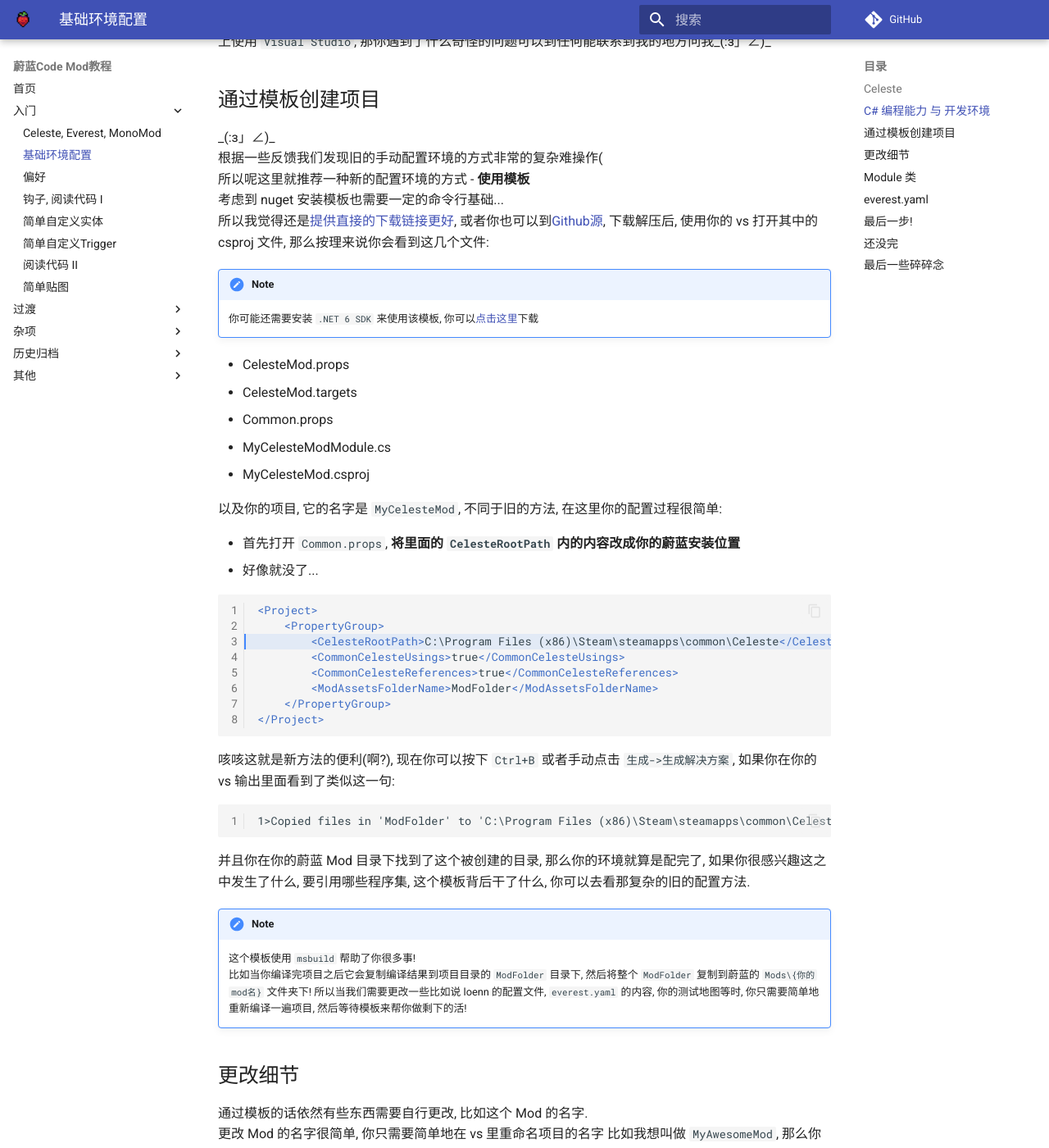
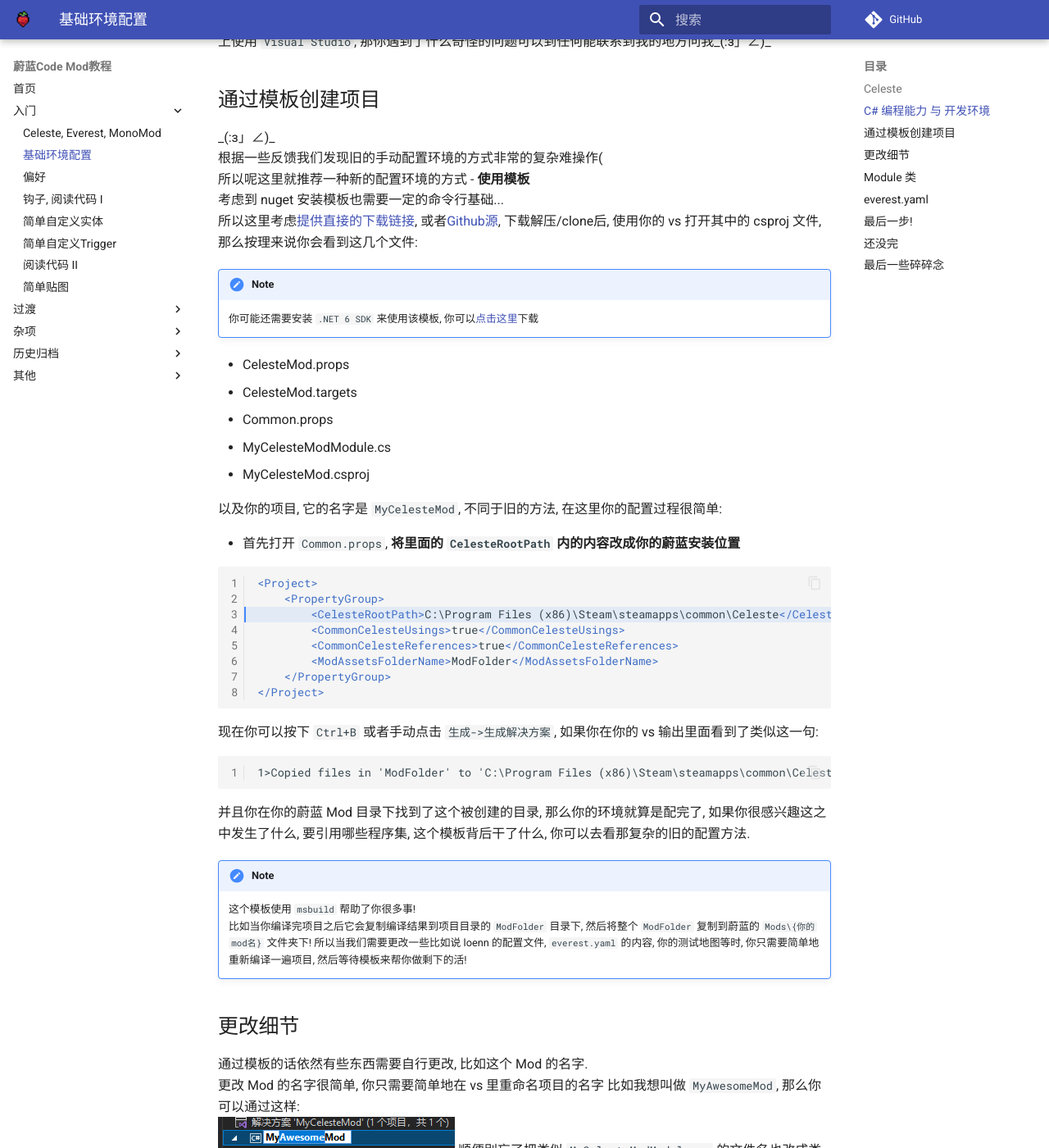
Before and after one commit to Saplonily/CelesteModTutorial, an MkDocs documentation site: the page built from docs/begin/basic_env.md, in a window 1280 px wide and 1400 px high, scrolled down 1964 px. Shown: the whole window at 82% size. Built offline with MkDocs 1.6.1 and Material for MkDocs 9.7.7, drawn with Linux system fonts in a browser that asks for light colours; comment, search, counter and statistics services are not loaded; some of the changed text lies outside the part shown.

Commit message:
整理, 小更改

````diff
--- a/docs/begin/basic_env.md
+++ b/docs/begin/basic_env.md
@@ -52,9 +52,9 @@
 根据一些反馈我们发现旧的手动配置环境的方式非常的复杂难操作(
 所以呢这里就推荐一种新的配置环境的方式 - **使用模板**
 考虑到 nuget 安装模板也需要一定的命令行基础...
-所以我觉得还是[提供直接的下载链接更好](https://hongshitieli.lanzouc.com/i1WYg15srr7g),
-或者你也可以到[Github源](https://github.com/Saplonily/celeste-mod-template-sdkstyled),
-下载解压后, 使用你的 vs 打开其中的 csproj 文件, 那么按理来说你会看到这几个文件:
+所以这里考虑[提供直接的下载链接](https://hongshitieli.lanzouj.com/ijwYD1evq8cd),
+或者[Github源](https://github.com/Saplonily/celeste-mod-template-sdkstyled),
+下载解压/clone后, 使用你的 vs 打开其中的 csproj 文件, 那么按理来说你会看到这几个文件:
 
 !!! note
     你可能还需要安装 `.NET 6 SDK` 来使用该模板, 你可以[点击这里](https://dotnet.microsoft.com/zh-cn/download/dotnet/thank-you/sdk-6.0.411-windows-x64-installer)下载
@@ -68,7 +68,6 @@
 以及你的项目, 它的名字是 `MyCelesteMod`, 不同于旧的方法, 在这里你的配置过程很简单:
 
 - 首先打开 `Common.props`, **将里面的 `CelesteRootPath` 内的内容改成你的蔚蓝安装位置**
-- 好像就没了...
 
 ```xml hl_lines="3"
 <Project>
@@ -81,7 +80,7 @@
 </Project>
 ```
 
-咳咳这就是新方法的便利(啊?), 现在你可以按下 `Ctrl+B` 或者手动点击 `生成->生成解决方案`,
+现在你可以按下 `Ctrl+B` 或者手动点击 `生成->生成解决方案`,
 如果你在你的 vs 输出里面看到了类似这一句:
 ```
 1>Copied files in 'ModFolder' to 'C:\Program Files (x86)\Steam\steamapps\common\Celeste\Mods\MyCelesteMod'
@@ -94,7 +93,6 @@
     然后将整个 `ModFolder` 复制到蔚蓝的 `Mods\{你的mod名}` 文件夹下!
     所以当我们需要更改一些比如说 loenn 的配置文件, `everest.yaml` 的内容, 你的测试地图等时,
     你只需要简单地重新编译一遍项目, 然后等待模板来帮你做剩下的活!
-
 
 
 ## 更改细节
@@ -205,7 +203,7 @@
 FNA3D Driver: D3D11
 D3D11 Adapter: Intel(R) UHD Graphics 630
 ```
-
+<!-- 肯定会有人在意怎么是 630 核显( -->
 ## 还没完
 
 在经过如上的配置后, 你会发现在蔚蓝启动的时候, 进行编译并复制资源时会报错,
--- a/mkdocs.yml
+++ b/mkdocs.yml
@@ -39,7 +39,7 @@
   - 入门:
       - Celeste, Everest, MonoMod: "begin/celeste_everest_monomod.md"
       - 基础环境配置: "begin/basic_env.md"
-      - 偏好: "begin/prefer.md"
+      - 偏好: "begin/preference.md"
       - 钩子, 阅读代码 I: "begin/hook,reading_1.md"
       - 简单自定义实体: "begin/simple_entity.md"
       - 简单自定义Trigger: "begin/simple_trigger.md"
````
Also changed, not shown: other parts of docs/begin/basic_env.md (+5 -3 lines), docs/begin/preference.md (renamed from docs/begin/prefer.md, +5 -2 lines), docs/trans/common1.md (+0 -2 lines), readme.md (+2 -1 lines).
